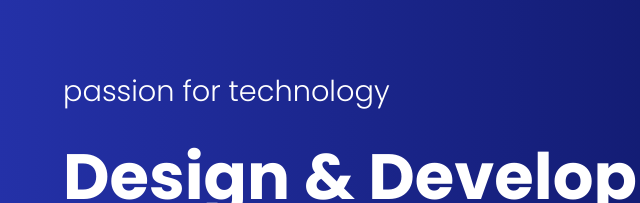
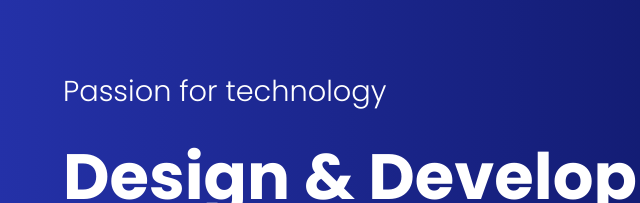
Before and after one commit to jobinjose-github/portfolio, a plain HTML site: page public/index.html in a window 1280 px wide. Shown: the part 156-359 px from the top of the page, 49-689 px from the left. Drawn offline with nearby package versions, Linux system fonts and the light colour scheme.

Commit message:
changes in main heading

```diff
--- a/public/index.html
+++ b/public/index.html
@@ -57,7 +57,7 @@
             <div class="home-container">
                 <div class="home-text">
                     <h1 class="home-decoration">ai expert</h1>
-                    <h4 class="home-text1 dt-1200">passion for technology</h4>
+                    <h4 class="home-text1 dt-1200">Passion for technology</h4>
                     <h1 class="home-text2 dt-900">Design & Develop<br>intelligence</h1>
                     <br>
                     <p class="home-text3 dt-600">I create AI breakthroughs, blending GenAI <br>and deep learning to ignite powerful innovation.</p>
```
